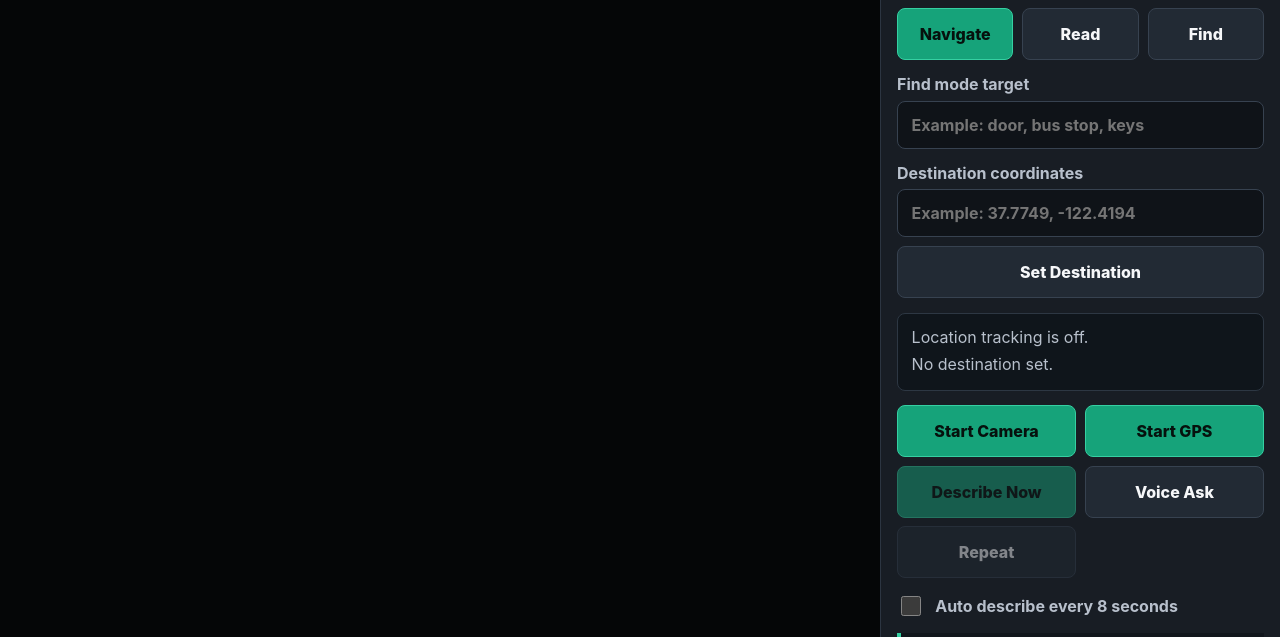
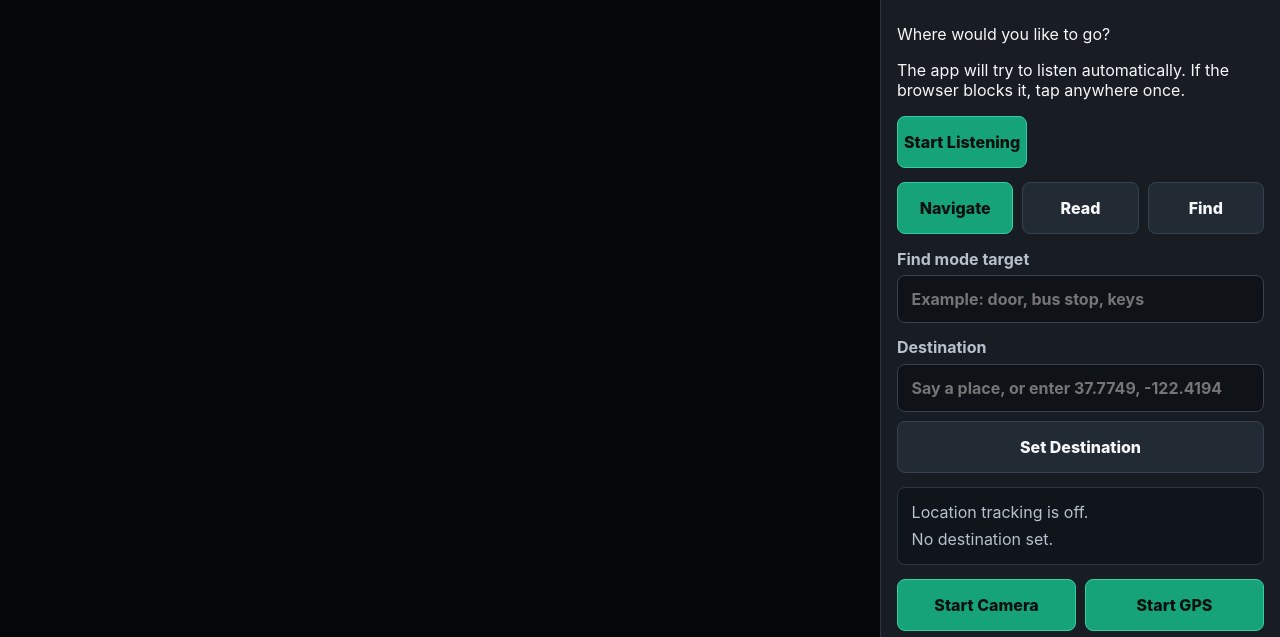
Before and after one commit to DilipReddy72/HUMAN, a website: page public/index.html in a window 1280 px wide. Shown: the part 89-726 px from the top of the page. Drawn offline with Linux system fonts and the light colour scheme.

Commit message:
Make destination prompt voice first

```diff
--- a/public/index.html
+++ b/public/index.html
@@ -22,6 +22,12 @@
           <h1 id="app-title">AI Guide</h1>
         </div>
 
+        <article class="prompt-card" aria-label="Trip setup">
+          <p id="welcomePrompt">Where would you like to go?</p>
+          <p class="small-note">The app will try to listen automatically. If the browser blocks it, tap anywhere once.</p>
+          <button id="askDestination" class="primary wide" type="button">Start Listening</button>
+        </article>
+
         <div class="mode-grid" role="group" aria-label="Mode">
           <button class="mode active" type="button" data-mode="navigate">Navigate</button>
           <button class="mode" type="button" data-mode="read">Read</button>
@@ -33,10 +39,10 @@
           <input id="question" type="text" placeholder="Example: door, bus stop, keys" autocomplete="off" />
         </label>
 
-        <div class="destination" aria-label="Destination">
+        <div class="destination" aria-label="Destination entry">
           <label class="find-box" for="destination">
-            <span>Destination coordinates</span>
-            <input id="destination" type="text" placeholder="Example: 37.7749, -122.4194" autocomplete="off" />
+            <span>Destination</span>
+            <input id="destination" type="text" placeholder="Say a place, or enter 37.7749, -122.4194" autocomplete="off" />
           </label>
           <button id="setDestination" type="button">Set Destination</button>
         </div>
```
